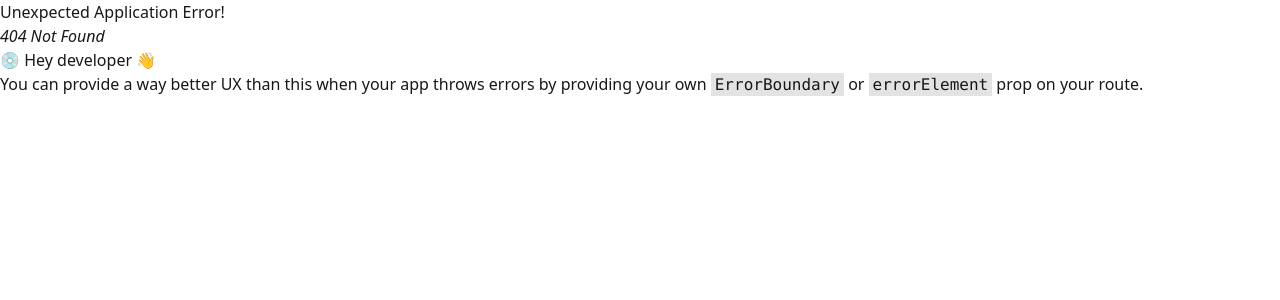
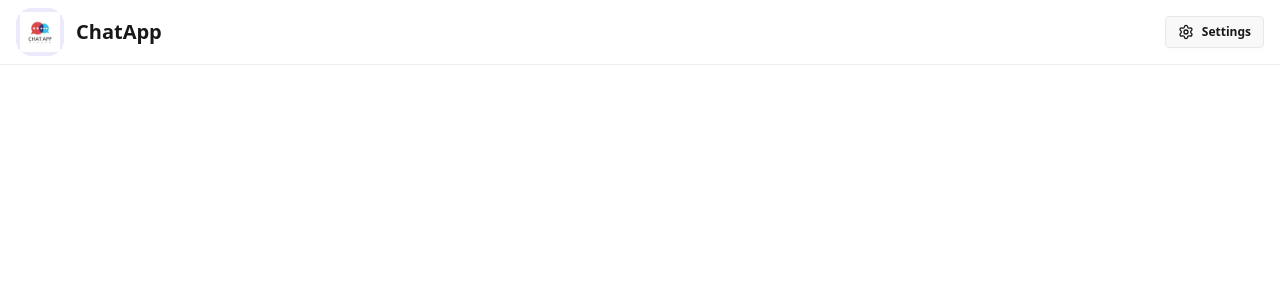
Before and after one commit to udira-re/ChatApplication, a React (Vite) app: page /settings in a window 1280 px wide. Before the commit this address had no page. Shown: the top 300 px of the page. Built offline with nearby package versions, Linux system fonts and the light colour scheme.

Commit message:
feat: ui for navbar is done

```diff
--- a/src/component/Navbar.tsx
+++ b/src/component/Navbar.tsx
@@ -1,6 +1,7 @@
-import { User } from "lucide-react"
+import { Settings, User } from "lucide-react"
 import { useState } from "react"
 import toast from "react-hot-toast"
+import { Link } from "react-router"
 
 import Logo from "../assets/logo.jpg"
 import { useAuthStore } from "../store/store"
@@ -21,17 +22,32 @@ const Navbar = () => {
   }
 
   return (
-    <div className="flex items-center space-x-3">
-      <div className="w-12 h-12 m-2 rounded-2xl bg-primary/10 flex items-center justify-center group-hover:bg-primary/20 transition-colors overflow-hidden">
-        <img src={Logo} alt="ChatApp Logo" className="w-16 h-16 object-contain" />
+    <header className="border-b border-base-300 fixed w-full top-0 z-40 backdrop-blur-lg bg-base-100/80">
+      <div className="container mx-auto px-4 h-16">
+        <div className=" flex items-center justify-between h-full">
+          <div className="flex items-center gap-6">
+            {/* Logo + Text */}
+            <Link to="/" className="flex items-center gap-3 hover:opacity-80 transition-all">
+              <div className="w-12 h-12 rounded-2xl bg-primary/10 flex items-center justify-center group-hover:bg-primary/20 transition-colors overflow-hidden">
+                <img src={Logo} alt="ChatApp Logo" className="w-10 h-10 object-contain" />
               </div>
-      <div className="text-xl font-bold">ChatApp</div>
+              <h1 className="text-xl font-bold">ChatApp</h1>
+            </Link>
+          </div>
+          {/* setting  */}
+          <div className="flex item-center gap-2">
+            <Link to={"/settings"} className={`btn btn-sm gap-2 transition-colors`}>
+              <Settings className="w-4 h-4" />
+              <span className="hidden sm:inline">Settings</span>
+            </Link>
+          </div>
 
+          {/* Profile Dropdown */}
           {authUser && (
             <div className="relative">
-          {/* Profile Icon */}
+              {/* Profile Button */}
               <button
-            className="flex items-center space-x-2"
+                className="flex items-center space-x-2 hover:opacity-80 transition"
                 onClick={() => setIsDropdownOpen(!isDropdownOpen)}
               >
                 <User className="w-6 h-6" />
@@ -40,9 +56,19 @@ const Navbar = () => {
 
               {/* Dropdown */}
               {isDropdownOpen && (
-            <div className="absolute right-0 mt-2 w-40 bg-base-100 rounded-lg shadow-lg py-2 z-50">
+                <div className="absolute right-0 mt-2 w-40 bg-base-100 rounded-lg shadow-lg py-2 z-50 flex flex-col">
+                  {/* Profile Link */}
+                  <Link
+                    to="/profile"
+                    className="w-full text-left px-4 py-2 hover:bg-base-200 flex items-center gap-2"
+                  >
+                    <User className="w-5 h-5" />
+                    <span className="hidden sm:inline">Profile</span>
+                  </Link>
+
+                  {/* Logout Button */}
                   <button
-                className="w-full text-left px-4 py-2 hover:bg-base-200"
+                    className="w-full text-left px-4 py-2 hover:bg-base-200 mt-1"
                     onClick={handleLogout}
                     disabled={isLogging}
                   >
@@ -53,6 +79,8 @@ const Navbar = () => {
             </div>
           )}
         </div>
+      </div>
+    </header>
   )
 }
 
--- a/src/layout/layout.tsx
+++ b/src/layout/layout.tsx
@@ -17,7 +17,7 @@ export default function Layout() {
   }, [setIsCheckingAuth])
 
   useEffect(() => {
-    const publicRoutes = ["/login", "/register"]
+    const publicRoutes = ["/login", "/register", "/settings"]
 
     if (!isCheckingAuth && !authUser && !publicRoutes.includes(location.pathname)) {
       navigate("/login")
@@ -35,7 +35,7 @@ export default function Layout() {
   return (
     <div className="flex h-screen w-full flex-col overflow-hidden overflow-x-clip">
       <Navbar />
-      <div className="flex w-full flex-grow flex-col self-center overflow-y-auto overflow-x-clip px-2 py-4 md:px-5 lg:px-10">
+      <div className="flex w-full flex-grow flex-col self-center overflow-y-auto overflow-x-clip px-2 py-4 md:px-5 lg:px-10 pt-20">
         <Outlet />
       </div>
     </div>
--- /dev/null
+++ b/src/pages/ProfilePage.tsx
@@ -0,0 +1,7 @@
+import React from "react"
+
+const Profile = () => {
+  return <div>Mine Profile</div>
+}
+
+export default Profile
--- /dev/null
+++ b/src/pages/SettingPage.tsx
@@ -0,0 +1,7 @@
+import React from "react"
+
+const SettingPage = () => {
+  return <div className="text-white text-lg">Setting Page</div>
+}
+
+export default SettingPage
```
Also changed, not shown: src/routes.tsx (+10 -0 lines). Lines whose indentation alone changed are shown as unchanged.
